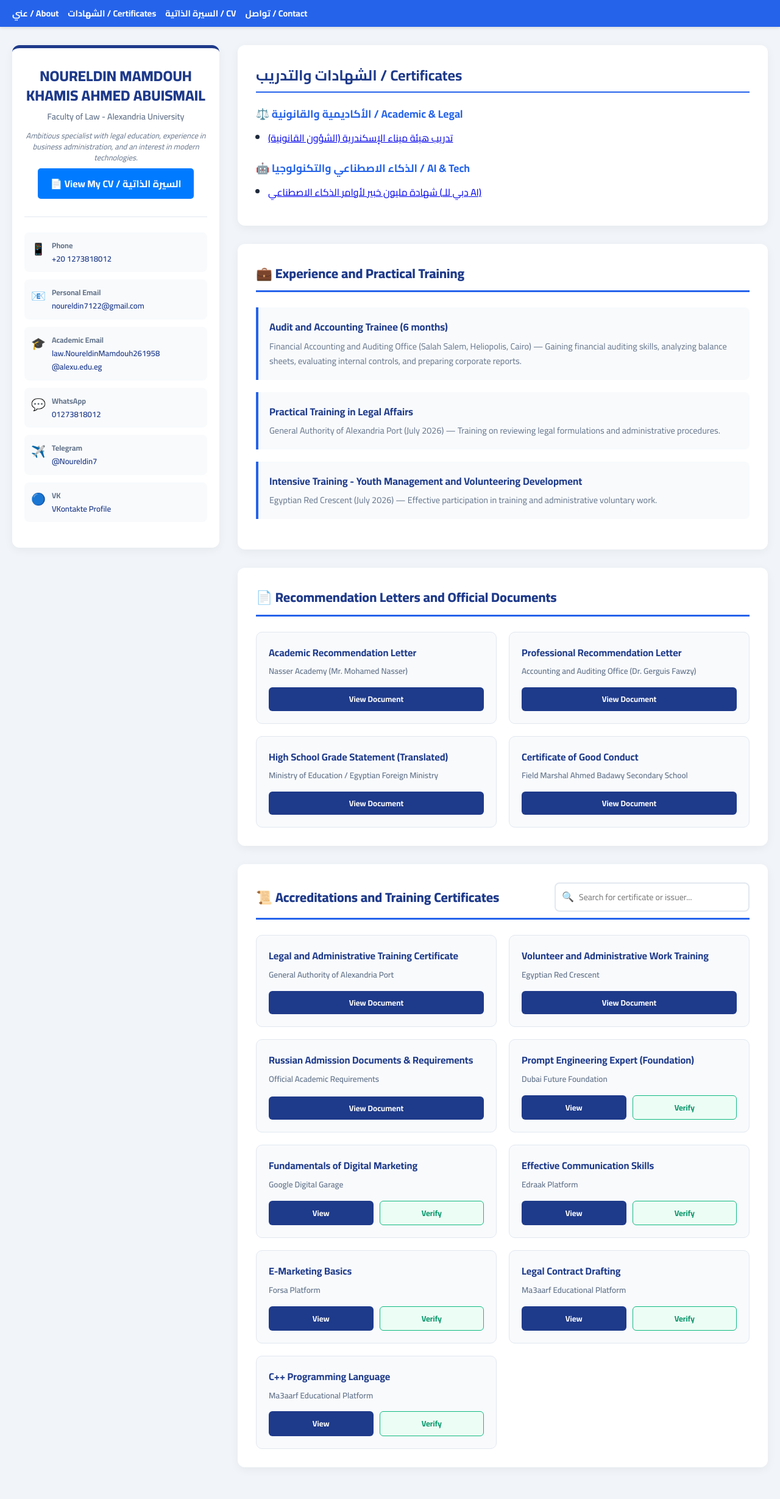
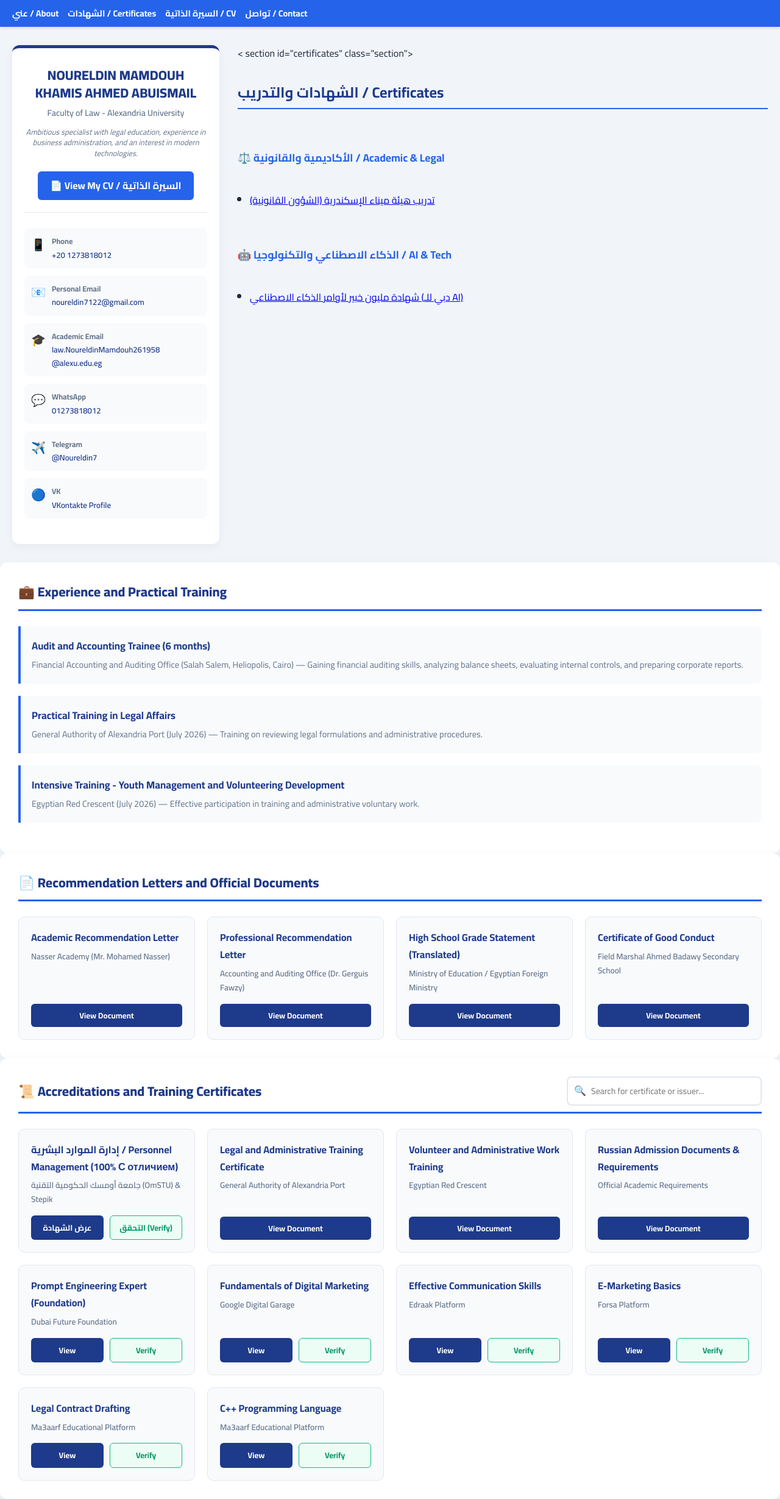
Before and after one commit to Noureldin7122/noureldin7122.github.io, a plain HTML site: page index.html in a window 1280 px wide. Shown: the whole page at 61% size. Before the commit the page ends 2436 px from the top, so only its background shows below. Drawn offline with Linux system fonts and the light colour scheme.

Commit message:
Refactor index.html for layout and translation updates
Updated navigation bar and added new styles for better layout. Enhanced Google Translate script and improved the structure of the certificates section.

```diff
--- a/index.html
+++ b/index.html
@@ -7,15 +7,20 @@
     <meta name="description" content="Noureldin Mamdouh - Faculty of Law, Alexandria University. Professional and academic profile: CV, certificates, legal and accounting training, and recommendation letters.">
     <link href="https://fonts.googleapis.com/css2?family=Cairo:wght@400;600;700;800&display=swap" rel="stylesheet">
 
-    <!-- سكريبت الترجمة -->
+    <!-- Google Translate Script (يدعم الترجمة لعدة لغات) -->
     <script type="text/javascript">
     function googleTranslateElementInit() {
-      new google.translate.TranslateElement({pageLanguage: 'en', includedLanguages: 'ar,ru,en,it', layout: google.translate.TranslateElement.InlineLayout.SIMPLE}, 'google_translate_element');
+      new google.translate.TranslateElement({
+        pageLanguage: 'en',
+        includedLanguages: 'ar,ru,en,it,fr,de,es',
+        layout: google.translate.TranslateElement.InlineLayout.SIMPLE
+      }, 'google_translate_element');
     }
     </script>
     <script src="https://translate.google.com/translate_a/element.js?cb=googleTranslateElementInit"></script>
+
     <style>
-      :root {
+        :root {
             --primary: #1e3a8a;
             --secondary: #2563eb;
             --accent: #0d9488;
@@ -27,9 +32,25 @@
         }
 
         html { scroll-padding-top: 70px; }
-
         * { box-sizing: border-box; margin: 0; padding: 0; font-family: 'Cairo', sans-serif; }
         body { background-color: var(--bg-color); color: var(--text-main); line-height: 1.7; scroll-behavior: smooth; }
+
+        /* Navigation Bar */
+        nav {
+            background-color: var(--secondary);
+            padding: 10px 20px;
+            position: sticky;
+            top: 0;
+            z-index: 1000;
+            box-shadow: 0 2px 5px rgba(0,0,0,0.1);
+            display: flex;
+            justify-content: space-between;
+            align-items: center;
+            flex-wrap: wrap;
+            gap: 10px;
+        }
+        nav .nav-links { display: flex; gap: 15px; flex-wrap: wrap; }
+        nav a { color: white; text-decoration: none; font-weight: bold; font-size: 0.9rem; }
 
         .layout-wrapper {
             display: grid;
@@ -53,9 +74,21 @@
         }
 
         .sidebar-header { text-align: center; margin-bottom: 25px; border-bottom: 1px solid #e2e8f0; padding-bottom: 20px; }
-        .sidebar-header h1 { font-size: 1.5rem; color: var(--primary); font-weight: 800; line-height: 1.3; }
+        .sidebar-header h1 { font-size: 1.35rem; color: var(--primary); font-weight: 800; line-height: 1.3; }
         .sidebar-header p { font-size: 0.88rem; color: var(--text-muted); margin-top: 8px; font-weight: 600; }
         .rus-intro { font-size: 0.8rem; color: #64748b; font-style: italic; margin-top: 10px; display: block; line-height: 1.4; }
+
+        .cv-button {
+            display: inline-block;
+            background-color: var(--secondary);
+            color: white;
+            padding: 10px 20px;
+            text-decoration: none;
+            border-radius: 6px;
+            font-weight: bold;
+            transition: background 0.2s;
+        }
+        .cv-button:hover { background-color: var(--primary); }
 
         .contact-list { list-style: none; }
         .contact-item {
@@ -78,7 +111,6 @@
 
         /* Main Content */
         .main-content { display: flex; flex-direction: column; gap: 30px; }
-
         .section { background: var(--card-bg); padding: 30px; border-radius: var(--border-radius); box-shadow: 0 4px 15px rgba(0,0,0,0.05); }
         .section-title { color: var(--primary); font-size: 1.35rem; font-weight: 800; border-bottom: 3px solid var(--secondary); padding-bottom: 10px; margin-bottom: 25px; display: flex; justify-content: space-between; align-items: center; flex-wrap: wrap; gap: 15px; }
 
@@ -115,29 +147,28 @@
 </head>
 <body>
 
-    <!-- شريط التنقل السريع مع أداة الترجمة -->
-    <nav style="background-color: #2563eb; padding: 10px 20px; position: sticky; top: 0; z-index: 1000; box-shadow: 0 2px 5px rgba(0,0,0,0.1); display: flex; justify-content: space-between; align-items: center; flex-wrap: wrap; gap: 10px;">
-        <div style="display: flex; gap: 15px; flex-wrap: wrap;">
-            <a href="#about" style="color: white; text-decoration: none; font-weight: bold; font-size: 0.9rem;">عني / About</a>
-            <a href="#certificates" style="color: white; text-decoration: none; font-weight: bold; font-size: 0.9rem;">الشهادات / Certificates</a>
-            <a href="#cv" style="color: white; text-decoration: none; font-weight: bold; font-size: 0.9rem;">السيرة الذاتية / CV</a>
-            <a href="#contact" style="color: white; text-decoration: none; font-weight: bold; font-size: 0.9rem;">تواصل / Contact</a>
+    <!-- Navigation Bar -->
+    <nav>
+        <div class="nav-links">
+            <a href="#about">عني / About</a>
+            <a href="#certificates">الشهادات / Certificates</a>
+            <a href="#cv">السيرة الذاتية / CV</a>
+            <a href="#contact">تواصل / Contact</a>
         </div>
-        <!-- عنصر أداة الترجمة من جوجل -->
         <div id="google_translate_element"></div>
     </nav>
 
     <div class="layout-wrapper">
 
-        <!-- Sidebar (About) -->
+        <!-- Sidebar -->
         <aside class="sidebar" id="about">
             <div class="sidebar-header">
                 <h1>NOURELDIN MAMDOUH KHAMIS AHMED ABUISMAIL</h1>
                 <p class="subtitle">Faculty of Law - Alexandria University</p>
                 <span class="rus-intro">Ambitious specialist with legal education, experience in business administration, and an interest in modern technologies.</span>
 
-                <div id="cv" class="cv-section" style="text-align: center; margin: 20px 0;">
-                    <a href="cv.pdf" target="_blank" rel="noopener noreferrer" rel="noopener noreferrer" rel="noopener noreferrer" rel="noopener noreferrer" rel="noopener noreferrer" style="background-color: #007bff; color: white; padding: 10px 20px; text-decoration: none; border-radius: 5px; font-weight: bold;">
+                <div id="cv" class="cv-section" style="text-align: center; margin-top: 20px;">
+                    <a href="cv.pdf" target="_blank" rel="noopener noreferrer" class="cv-button">
                         📄 View My CV / السيرة الذاتية
                     </a>
                 </div>
@@ -172,7 +203,7 @@
                     </a>
                 </li>
                 <li>
-                    <a href="https://wa.me/201273818012" target="_blank" rel="noopener noreferrer" rel="noopener noreferrer" rel="noopener noreferrer" rel="noopener noreferrer" rel="noopener noreferrer" class="contact-item">
+                    <a href="https://wa.me/201273818012" target="_blank" rel="noopener noreferrer" class="contact-item">
                         <span class="contact-icon" aria-hidden="true">💬</span>
                         <div class="contact-info">
                             <span class="contact-title">WhatsApp</span>
@@ -181,7 +212,7 @@
                     </a>
                 </li>
                 <li>
-                    <a href="https://t.me/Noureldin7" target="_blank" rel="noopener noreferrer" rel="noopener noreferrer" rel="noopener noreferrer" rel="noopener noreferrer" rel="noopener noreferrer" class="contact-item">
+                    <a href="https://t.me/Noureldin7" target="_blank" rel="noopener noreferrer" class="contact-item">
                         <span class="contact-icon" aria-hidden="true">✈️</span>
                         <div class="contact-info">
                             <span class="contact-title">Telegram</span>
@@ -190,7 +221,7 @@
                     </a>
                 </li>
                 <li>
-                  <a href="https://vk.com/id1113090360" target="_blank" rel="noopener noreferrer" class="contact-item">
+                    <a href="https://vk.com/id1113090360" target="_blank" rel="noopener noreferrer" class="contact-item">
                         <span class="contact-icon" aria-hidden="true">🔵</span>
                         <div class="contact-info">
                             <span class="contact-title">VK</span>
@@ -205,17 +236,18 @@
         <main class="main-content">
 
             <!-- Certificates Grouped -->
-            <div id="certificates" class="section">
-                <h2 style="color: #1e3a8a; border-bottom: 2px solid #2563eb; padding-bottom: 5px; margin-bottom: 20px;">الشهادات والتدريب / Certificates</h2>
 
-                <h3 style="color: #2563eb; margin-top: 15px; font-size: 1.1rem;">⚖️ الأكاديمية والقانونية / Academic & Legal</h3>
+            < section id="certificates" class="section">
+                <h2 style="color: var(--primary); border-bottom: 2px solid var(--secondary); padding-bottom: 5px; margin-bottom: 20px;">الشهادات والتدريب / Certificates</h2>
+
+                <h3 style="color: var(--secondary); margin-top: 15px; font-size: 1.1rem;">⚖️ الأكاديمية والقانونية / Academic & Legal</h3>
                 <ul style="margin: 10px 20px; line-height: 1.8;">
-                    <li><a href="Alexandria_Port_Authority.pdf" target="_blank" rel="noopener noreferrer" rel="noopener noreferrer" rel="noopener noreferrer" rel="noopener noreferrer" rel="noopener noreferrer">تدريب هيئة ميناء الإسكندرية (الشؤون القانونية)</a></li>
+                    <li><a href="Alexandria_Port_Authority.pdf" target="_blank" rel="noopener noreferrer">تدريب هيئة ميناء الإسكندرية (الشؤون القانونية)</a></li>
                 </ul>
 
-                <h3 style="color: #2563eb; margin-top: 20px; font-size: 1.1rem;">🤖 الذكاء الاصطناعي والتكنولوجيا / AI & Tech</h3>
+                <h3 style="color: var(--secondary); margin-top: 20px; font-size: 1.1rem;">🤖 الذكاء الاصطناعي والتكنولوجيا / AI & Tech</h3>
                 <ul style="margin: 10px 20px; line-height: 1.8;">
-                    <li><a href="noureldin-mamdouh-khamis-ahmed-certificate.pdf" target="_blank" rel="noopener noreferrer" rel="noopener noreferrer" rel="noopener noreferrer" rel="noopener noreferrer" rel="noopener noreferrer">شهادة مليون خبير لأوامر الذكاء الاصطناعي (دبي للـ AI)</a></li>
+                    <li><a href="noureldin-mamdouh-khamis-ahmed-certificate.pdf" target="_blank" rel="noopener noreferrer">شهادة مليون خبير لأوامر الذكاء الاصطناعي (دبي للـ AI)</a></li>
                 </ul>
             </div>
 
@@ -250,7 +282,7 @@
                             <div class="cert-issuer">Nasser Academy (Mr. Mohamed Nasser)</div>
                         </div>
                         <div class="cert-actions" style="grid-template-columns: 1fr;">
-                            <a href="Nasser_Academy_Recommendation_Noureldin_Professional.pdf" target="_blank" rel="noopener noreferrer" rel="noopener noreferrer" rel="noopener noreferrer" rel="noopener noreferrer" rel="noopener noreferrer" class="btn-action btn-view">View Document</a>
+                            <a href="Nasser_Academy_Recommendation_Noureldin_Professional.pdf" target="_blank" rel="noopener noreferrer" class="btn-action btn-view">View Document</a>
                         </div>
                     </div>
 
@@ -260,7 +292,7 @@
                             <div class="cert-issuer">Accounting and Auditing Office (Dr. Gerguis Fawzy)</div>
                         </div>
                         <div class="cert-actions" style="grid-template-columns: 1fr;">
-                            <a href="Letter_of_Recommendation.pdf" target="_blank" rel="noopener noreferrer" rel="noopener noreferrer" rel="noopener noreferrer" rel="noopener noreferrer" rel="noopener noreferrer" class="btn-action btn-view">View Document</a>
+                            <a href="Letter_of_Recommendation.pdf" target="_blank" rel="noopener noreferrer" class="btn-action btn-view">View Document</a>
                         </div>
                     </div>
 
@@ -270,7 +302,7 @@
                             <div class="cert-issuer">Ministry of Education / Egyptian Foreign Ministry</div>
                         </div>
                         <div class="cert-actions" style="grid-template-columns: 1fr;">
-                            <a href="english_success_statement.pdf" target="_blank" rel="noopener noreferrer" rel="noopener noreferrer" rel="noopener noreferrer" rel="noopener noreferrer" rel="noopener noreferrer" class="btn-action btn-view">View Document</a>
+                            <a href="english_success_statement.pdf" target="_blank" rel="noopener noreferrer" class="btn-action btn-view">View Document</a>
                         </div>
                     </div>
 
@@ -280,7 +312,7 @@
                             <div class="cert-issuer">Field Marshal Ahmed Badawy Secondary School</div>
                         </div>
                         <div class="cert-actions" style="grid-template-columns: 1fr;">
-                            <a href="Certificate of good conduct .pdf" target="_blank" rel="noopener noreferrer" rel="noopener noreferrer" rel="noopener noreferrer" rel="noopener noreferrer" rel="noopener noreferrer" class="btn-action btn-view">View Document</a>
+                            <a href="Certificate of good conduct .pdf" target="_blank" rel="noopener noreferrer" class="btn-action btn-view">View Document</a>
                         </div>
                     </div>
                 </div>
@@ -298,13 +330,25 @@
 
                 <div class="cert-grid" id="certsContainer">
 
+                    <!-- الشهادة الجديدة: إدارة الموارد البشرية (OmSTU & Stepik) -->
+                    <div class="cert-card">
+                        <div>
+                            <h3 class="cert-title">إدارة الموارد البشرية / Personnel Management (100% С отличием)</h3>
+                            <div class="cert-issuer">جامعة أومسك الحكومية التقنية (OmSTU) & Stepik</div>
+                        </div>
+                        <div class="cert-actions">
+                            <a href="stepik_hr_management_omstu.pdf" target="_blank" rel="noopener noreferrer" class="btn-action btn-view">عرض الشهادة</a>
+                            <a href="https://stepik.org/cert/3348801" target="_blank" rel="noopener noreferrer" class="btn-action btn-verify">التحقق (Verify)</a>
+                        </div>
+                    </div>
+
                     <div class="cert-card">
                         <div>
                             <h3 class="cert-title">Legal and Administrative Training Certificate</h3>
                             <div class="cert-issuer">General Authority of Alexandria Port</div>
                         </div>
                         <div class="cert-actions" style="grid-template-columns: 1fr;">
-                            <a href="Alexandria_Port_Authority.pdf" target="_blank" rel="noopener noreferrer" rel="noopener noreferrer" rel="noopener noreferrer" rel="noopener noreferrer" rel="noopener noreferrer" class="btn-action btn-view">View Document</a>
+                            <a href="Alexandria_Port_Authority.pdf" target="_blank" rel="noopener noreferrer" class="btn-action btn-view">View Document</a>
                         </div>
                     </div>
 
@@ -314,7 +358,7 @@
                             <div class="cert-issuer">Egyptian Red Crescent</div>
                         </div>
                         <div class="cert-actions" style="grid-template-columns: 1fr;">
-                            <a href="Egyptian_Red_Crescent.pdf" target="_blank" rel="noopener noreferrer" rel="noopener noreferrer" rel="noopener noreferrer" rel="noopener noreferrer" rel="noopener noreferrer" class="btn-action btn-view">View Document</a>
+                            <a href="Egyptian_Red_Crescent.pdf" target="_blank" rel="noopener noreferrer" class="btn-action btn-view">View Document</a>
                         </div>
                     </div>
 
@@ -324,7 +368,7 @@
                             <div class="cert-issuer">Official Academic Requirements</div>
                         </div>
                         <div class="cert-actions" style="grid-template-columns: 1fr;">
-                            <a href="Russian_Acceptance.pdf" target="_blank" rel="noopener noreferrer" rel="noopener noreferrer" rel="noopener noreferrer" rel="noopener noreferrer" rel="noopener noreferrer" class="btn-action btn-view">View Document</a>
+                            <a href="Russian_Acceptance.pdf" target="_blank" rel="noopener noreferrer" class="btn-action btn-view">View Document</a>
                         </div>
                     </div>
 
@@ -334,8 +378,8 @@
                             <div class="cert-issuer">Dubai Future Foundation</div>
                         </div>
                         <div class="cert-actions">
-                            <a href="Dubai_Future_Foundation_Prompt_Engineering.pdf" target="_blank" rel="noopener noreferrer" rel="noopener noreferrer" rel="noopener noreferrer" rel="noopener noreferrer" rel="noopener noreferrer" class="btn-action btn-view">View</a>
-                            <a href="https://www.dubaifuture.ae" target="_blank" rel="noopener noreferrer" rel="noopener noreferrer" rel="noopener noreferrer" rel="noopener noreferrer" rel="noopener noreferrer" class="btn-action btn-verify">Verify</a>
+                            <a href="Dubai_Future_Foundation_Prompt_Engineering.pdf" target="_blank" rel="noopener noreferrer" class="btn-action btn-view">View</a>
+                            <a href="https://www.dubaifuture.ae" target="_blank" rel="noopener noreferrer" class="btn-action btn-verify">Verify</a>
                         </div>
                     </div>
 
@@ -345,8 +389,8 @@
                             <div class="cert-issuer">Google Digital Garage</div>
                         </div>
                         <div class="cert-actions">
-                            <a href="Google Digital Marketing Certificate.pdf" target="_blank" rel="noopener noreferrer" rel="noopener noreferrer" rel="noopener noreferrer" rel="noopener noreferrer" rel="noopener noreferrer" class="btn-action btn-view">View</a>
-                            <a href="https://learndigital.withgoogle.com/digitalgarage" target="_blank" rel="noopener noreferrer" rel="noopener noreferrer" rel="noopener noreferrer" rel="noopener noreferrer" rel="noopener noreferrer" class="btn-action btn-verify">Verify</a>
+                            <a href="Google Digital Marketing Certificate.pdf" target="_blank" rel="noopener noreferrer" class="btn-action btn-view">View</a>
+                            <a href="https://learndigital.withgoogle.com/digitalgarage" target="_blank" rel="noopener noreferrer" class="btn-action btn-verify">Verify</a>
                         </div>
                     </div>
 
@@ -356,8 +400,8 @@
                             <div class="cert-issuer">Edraak Platform</div>
                         </div>
                         <div class="cert-actions">
-                            <a href="Edraak.pdf" target="_blank" rel="noopener noreferrer" rel="noopener noreferrer" rel="noopener noreferrer" rel="noopener noreferrer" rel="noopener noreferrer" class="btn-action btn-view">View</a>
-                            <a href="https://www.edraak.org" target="_blank" rel="noopener noreferrer" rel="noopener noreferrer" rel="noopener noreferrer" rel="noopener noreferrer" rel="noopener noreferrer" class="btn-action btn-verify">Verify</a>
+                            <a href="Edraak.pdf" target="_blank" rel="noopener noreferrer" class="btn-action btn-view">View</a>
+                            <a href="https://www.edraak.org" target="_blank" rel="noopener noreferrer" class="btn-action btn-verify">Verify</a>
                         </div>
                     </div>
 
@@ -367,8 +411,8 @@
                             <div class="cert-issuer">Forsa Platform</div>
                         </div>
                         <div class="cert-actions">
-                            <a href="forsa-certificate.pdf" target="_blank" rel="noopener noreferrer" rel="noopener noreferrer" rel="noopener noreferrer" rel="noopener noreferrer" rel="noopener noreferrer" class="btn-action btn-view">View</a>
-                            <a href="https://forsa.com" target="_blank" rel="noopener noreferrer" rel="noopener noreferrer" rel="noopener noreferrer" rel="noopener noreferrer" rel="noopener noreferrer" class="btn-action btn-verify">Verify</a>
+                            <a href="forsa-certificate.pdf" target="_blank" rel="noopener noreferrer" class="btn-action btn-view">View</a>
+                            <a href="https://forsa.com" target="_blank" rel="noopener noreferrer" class="btn-action btn-verify">Verify</a>
                         </div>
                     </div>
 
@@ -378,8 +422,8 @@
                             <div class="cert-issuer">Ma3aarf Educational Platform</div>
                         </div>
                         <div class="cert-actions">
-                            <a href="M3aarf_Course_Legal_Contract_Drafting.pdf" target="_blank" rel="noopener noreferrer" rel="noopener noreferrer" rel="noopener noreferrer" rel="noopener noreferrer" rel="noopener noreferrer" class="btn-action btn-view">View</a>
-                            <a href="https://www.ma3aarf.com" target="_blank" rel="noopener noreferrer" rel="noopener noreferrer" rel="noopener noreferrer" rel="noopener noreferrer" rel="noopener noreferrer" class="btn-action btn-verify">Verify</a>
+                            <a href="M3aarf_Course_Legal_Contract_Drafting.pdf" target="_blank" rel="noopener noreferrer" class="btn-action btn-view">View</a>
+                            <a href="https://www.ma3aarf.com" target="_blank" rel="noopener noreferrer" class="btn-action btn-verify">Verify</a>
                         </div>
                     </div>
 
@@ -389,8 +433,8 @@
                             <div class="cert-issuer">Ma3aarf Educational Platform</div>
                         </div>
                         <div class="cert-actions">
-                            <a href="M3aarf_Certificate c++.pdf" target="_blank" rel="noopener noreferrer" rel="noopener noreferrer" rel="noopener noreferrer" rel="noopener noreferrer" rel="noopener noreferrer" class="btn-action btn-view">View</a>
-                            <a href="https://www.ma3aarf.com" target="_blank" rel="noopener noreferrer" rel="noopener noreferrer" rel="noopener noreferrer" rel="noopener noreferrer" rel="noopener noreferrer" class="btn-action btn-verify">Verify</a>
+                            <a href="M3aarf_Certificate c++.pdf" target="_blank" rel="noopener noreferrer" class="btn-action btn-view">View</a>
+                            <a href="https://www.ma3aarf.com" target="_blank" rel="noopener noreferrer" class="btn-action btn-verify">Verify</a>
                         </div>
                     </div>
 
@@ -403,8 +447,8 @@
     <!-- Live Search Script -->
     <script>
         document.getElementById('searchInput').addEventListener('input', function() {
-    let filter = this.value.toLowerCase();
-    let cards = document.querySelectorAll('#certsContainer .cert-card');
+            let filter = this.value.toLowerCase().trim();
+            let cards = document.querySelectorAll('#certsContainer .cert-card');
 
             cards.forEach(card => {
                 let title = card.querySelector('.cert-title').innerText.toLowerCase();
```
